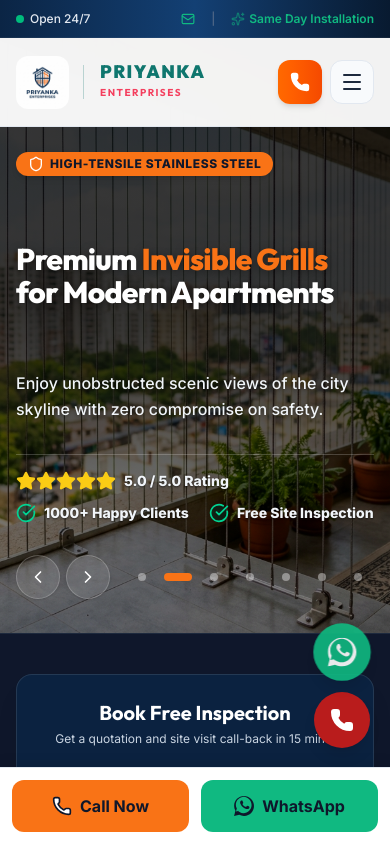
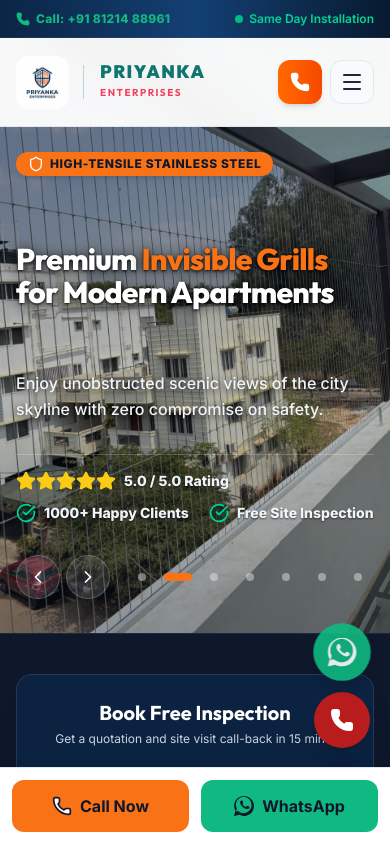
Before and after one commit to ajay-Ai-Ds/Priyanka-Enterprises, a Next.js app: page / in a window 390 px wide. Shown: the top 842 px of the page. Built offline with nearby package versions, Linux system fonts and the light colour scheme.

Commit message:
Update hero carousel images, overlay tint, and top bar call link

```diff
--- a/src/components/Header.tsx
+++ b/src/components/Header.tsx
@@ -116,13 +116,14 @@
       >
         <div className="max-w-7xl mx-auto w-full px-4 sm:px-6 lg:px-8 flex justify-between items-center">
           <div className="flex items-center space-x-4">
-            <span className="flex items-center gap-1.5 font-medium">
-              <span className="relative flex h-2 w-2">
-                <span className="animate-ping absolute inline-flex h-full w-full rounded-full bg-emerald-400 opacity-75"></span>
-                <span className="relative inline-flex rounded-full h-2 w-2 bg-emerald-500"></span>
-              </span>
-              Open 24/7
-            </span>
+            <a
+              href="tel:+918121488961"
+              className="flex items-center gap-1.5 font-extrabold text-accent hover:text-white transition-colors tracking-wide"
+              aria-label="Call +91 81214 88961"
+            >
+              <Phone className="w-3.5 h-3.5 fill-accent" />
+              <span>Call: +91 81214 88961</span>
+            </a>
             <span className="hidden md:inline text-slate-300">|</span>
             <span className="hidden md:flex items-center gap-1 text-slate-300">
               <MapPin className="w-3.5 h-3.5 text-accent" />
@@ -132,15 +133,18 @@
           <div className="flex items-center space-x-4">
             <a
               href="mailto:mrjoe4425@gmail.com"
-              className="hover:text-white transition-colors flex items-center gap-1 text-slate-300"
+              className="hover:text-white transition-colors hidden sm:flex items-center gap-1 text-slate-300"
               aria-label="Email Us"
             >
               <Mail className="w-3.5 h-3.5 text-accent" />
-              <span className="hidden sm:inline">mrjoe4425@gmail.com</span>
+              <span>mrjoe4425@gmail.com</span>
             </a>
-            <span className="text-slate-500">|</span>
-            <span className="flex items-center gap-1 text-accent font-semibold">
-              <Sparkles className="w-3.5 h-3.5 animate-pulse" />
+            <span className="hidden sm:inline text-slate-500">|</span>
+            <span className="flex items-center gap-1.5 text-emerald-400 font-semibold">
+              <span className="relative flex h-2 w-2">
+                <span className="animate-ping absolute inline-flex h-full w-full rounded-full bg-emerald-400 opacity-75"></span>
+                <span className="relative inline-flex rounded-full h-2 w-2 bg-emerald-500"></span>
+              </span>
               Same Day Installation
             </span>
           </div>
--- a/src/components/Hero.tsx
+++ b/src/components/Hero.tsx
@@ -7,7 +7,7 @@
 
 const slides = [
   {
-    image: "/images/carousel_pigeon_net.png",
+    image: "/images/pigeonsafetynet.webp",
     title: "Hyderabad's #1 Pigeon Safety Nets",
     titlePrefix: "Hyderabad's #1 ",
     titleHighlight: "Pigeon Safety Nets",
@@ -16,7 +16,7 @@
     tagline: "Same Day Installation"
   },
   {
-    image: "/images/carousel_invisible_grill.png",
+    image: "/images/balconygrill.webp",
     title: "Premium Invisible Grills for Modern Apartments",
     titlePrefix: "Premium ",
     titleHighlight: "Invisible Grills",
@@ -25,7 +25,7 @@
     tagline: "High-Tensile Stainless Steel"
   },
   {
-    image: "/images/carousel_child_safety.png",
+    image: "/images/clientwork (1).jpg",
     title: "Heavy-Duty Balcony Child Safety Nets",
     titlePrefix: "Heavy-Duty Balcony ",
     titleHighlight: "Child Safety Nets",
@@ -34,7 +34,7 @@
     tagline: "100% Child Proof"
   },
   {
-    image: "/images/carousel_cricket_net.png",
+    image: "/images/clientwork (2).jpg",
     title: "Professional Cricket & Sports Practice Nets",
     titlePrefix: "Professional ",
     titleHighlight: "Cricket & Sports Practice Nets",
@@ -43,7 +43,7 @@
     tagline: "UV-Stabilized Nets"
   },
   {
-    image: "/images/carousel_monkey_net.png",
+    image: "/images/clientwork (4).jpg",
     title: "Robust Wire-Reinforced Monkey Safety Nets",
     titlePrefix: "Robust Wire-Reinforced ",
     titleHighlight: "Monkey Safety Nets",
@@ -52,7 +52,7 @@
     tagline: "Bite-Resistant & Sturdy"
   },
   {
-    image: "/images/carousel_bird_protection.png",
+    image: "/images/clientwork (9).jpg",
     title: "Building Duct & Open Shaft Bird Protection",
     titlePrefix: "Building Duct & Open Shaft ",
     titleHighlight: "Bird Protection Nets",
@@ -61,7 +61,7 @@
     tagline: "Industrial-Grade Quality"
   },
   {
-    image: "/images/carousel_cloth_hanger.png",
+    image: "/images/clothhanger.jpg",
     title: "Ceiling-Mounted Space-Saving Cloth Hangers",
     titlePrefix: "Ceiling-Mounted Space-Saving ",
     titleHighlight: "Cloth Hangers",
@@ -177,11 +177,11 @@
       {/* Standard HTML style tag to inject responsive styles for background overlay */}
       <style>{`
         .hero-gradient-overlay {
-          background: linear-gradient(to bottom, rgba(0,0,0,0.75) 50%, rgba(0,0,0,0.3) 100%);
+          background: linear-gradient(to bottom, rgba(15, 23, 42, 0.55) 0%, rgba(15, 23, 42, 0.2) 60%, rgba(15, 23, 42, 0.4) 100%);
         }
         @media (min-width: 1024px) {
           .hero-gradient-overlay {
-            background: linear-gradient(to right, rgba(0,0,0,0.65) 60%, rgba(0,0,0,0.2) 100%);
+            background: linear-gradient(to right, rgba(15, 23, 42, 0.55) 0%, rgba(15, 23, 42, 0.3) 50%, rgba(15, 23, 42, 0.1) 100%);
           }
         }
       `}</style>
@@ -203,12 +203,11 @@
             <Image
               src={slides[currentSlide].image}
               alt={slides[currentSlide].title}
-              width={1920}
-              height={1080}
+              fill
               priority={currentSlide === 0}
               className="w-full h-full object-cover object-center"
-              style={{ filter: "saturate(1.4) brightness(0.85)" }}
-              sizes="(max-width: 768px) 100vw, (max-width: 1200px) 100vw, 1920px"
+              style={{ filter: "saturate(1.05) brightness(0.92) contrast(1.02)" }}
+              sizes="100vw"
             />
           </motion.div>
         </AnimatePresence>
@@ -242,7 +241,7 @@
                   exit={{ opacity: 0, y: -15 }}
                   transition={{ duration: 0.3 }}
                   className="text-3xl sm:text-5.5xl lg:text-6.5xl font-extrabold tracking-tight font-display leading-[1.1] text-white"
-                  style={{ textShadow: "0px 2px 10px rgba(0,0,0,0.4)" }}
+                  style={{ textShadow: "0px 2px 14px rgba(0,0,0,0.85), 0px 1px 3px rgba(0,0,0,0.9)" }}
                 >
                   {slides[currentSlide].titlePrefix}
                   <span className="text-[#f97316]">
@@ -262,7 +261,7 @@
                   exit={{ opacity: 0 }}
                   transition={{ duration: 0.3 }}
                   className="text-base sm:text-xl lg:text-2xl text-slate-100 font-medium leading-relaxed max-w-2xl"
-                  style={{ textShadow: "0px 1px 4px rgba(0,0,0,0.5)" }}
+                  style={{ textShadow: "0px 2px 8px rgba(0,0,0,0.85)" }}
                 >
                   {slides[currentSlide].subtitle}
                 </motion.p>
```
